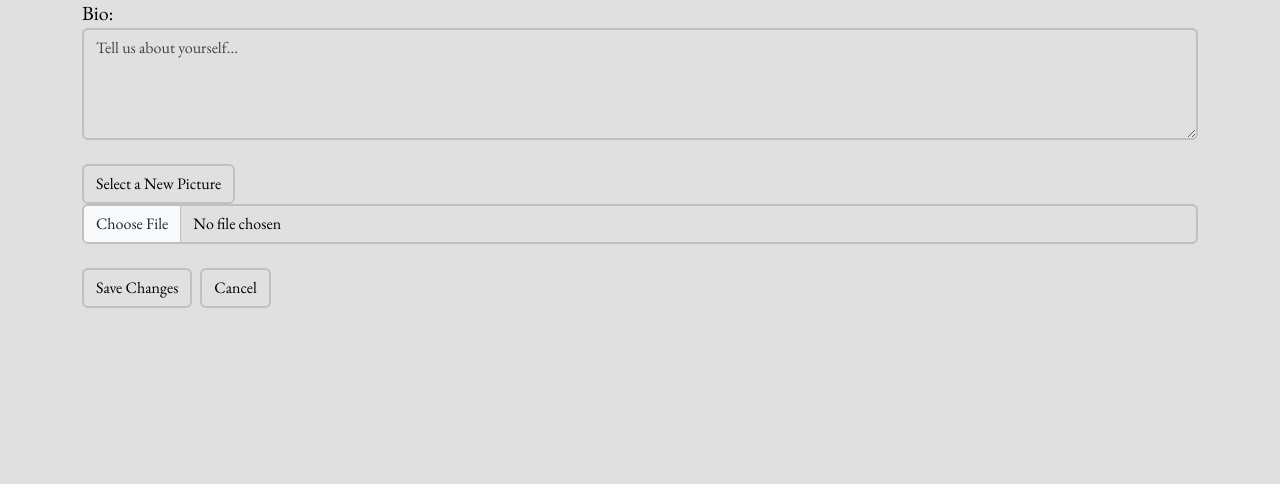
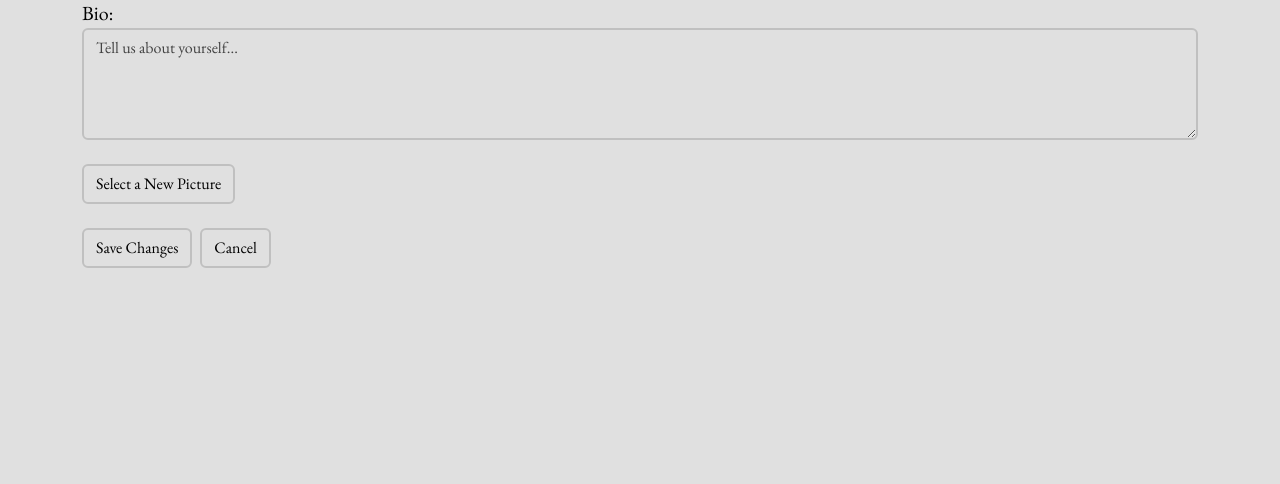
Before and after one commit to seanburnzs/poetryProject, a Django app: page /profile/edit/ in a window 1280 px wide. Shown: the part 173-657 px from the top of the page. Run offline with Django 5.2, Linux system fonts and the light colour scheme; the visitor is signed in with stand-in values (Sample User, id 1); data comes from the database, SQL or seed files in the repository; parts of the project's set-up code (start-up, migrations or seed data) failed here and were passed over; some libraries are stand-ins or nearby versions.

Commit message:
remove extra profile picture form

```diff
--- a/poetry_app/templates/poetry_app/edit_profile.html
+++ b/poetry_app/templates/poetry_app/edit_profile.html
@@ -47,7 +47,7 @@
 
             <!-- Always show the file input in normal form style -->
             <label for="{{ form.profile_picture.id_for_label }}" class="btn btn-theme-secondary">Select a New Picture</label>
-            {{ form.profile_picture|add_class:"form-control" }}
+            <input type="file" name="{{ form.profile_picture.name }}" id="{{ form.profile_picture.id_for_label }}" class="d-none">
 
             {% if form.profile_picture.errors %}
                 <div class="text-danger mt-2">
```
